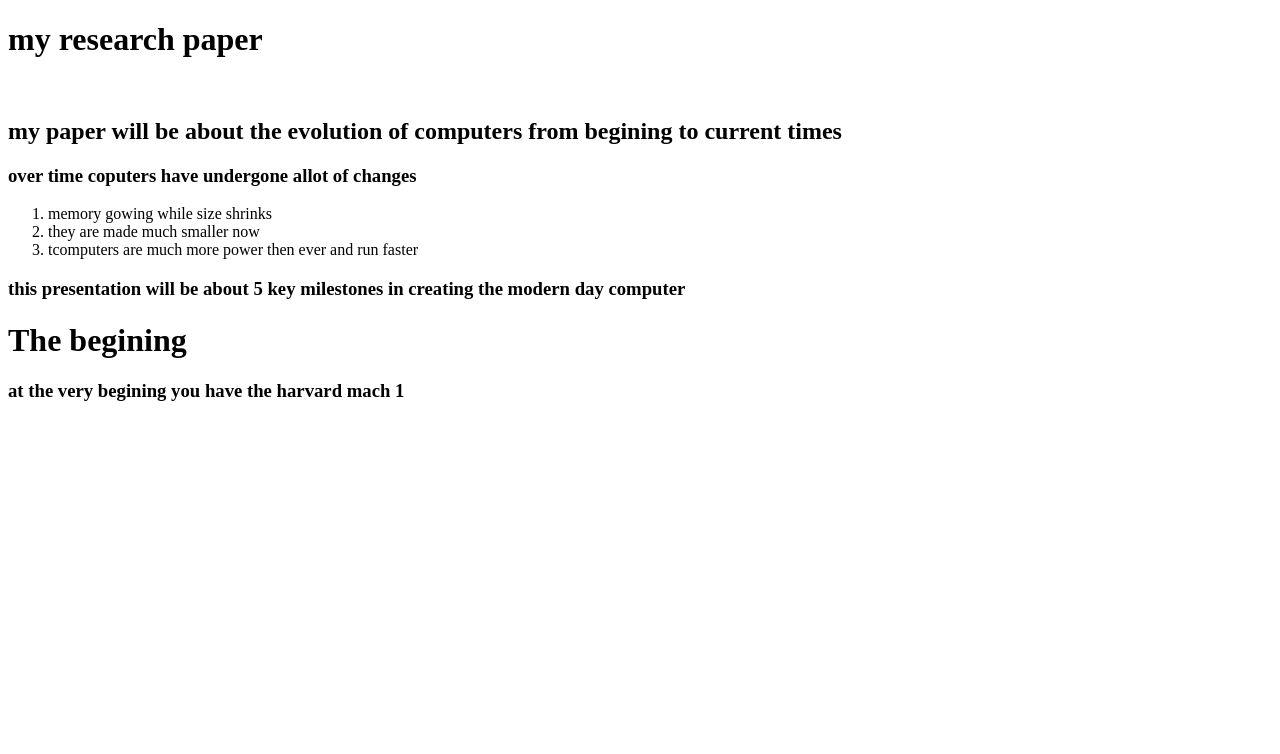
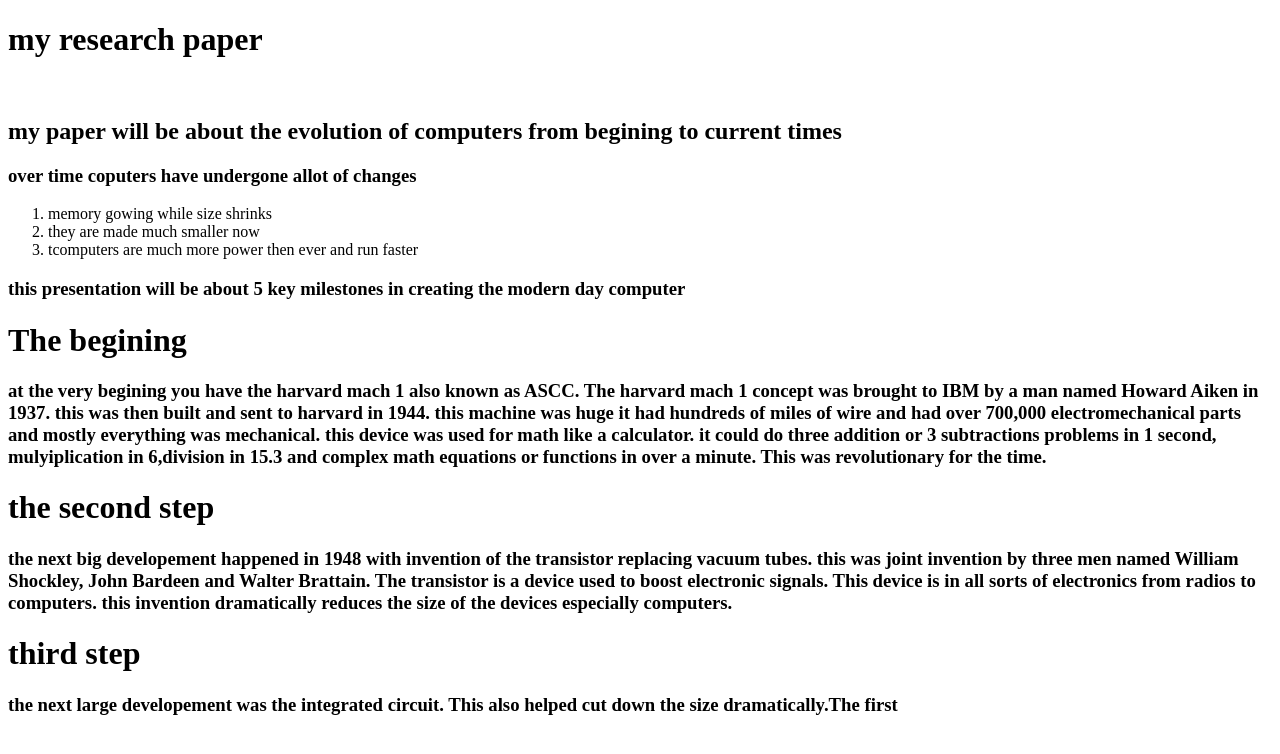
Before and after one commit to josiahyelverton/Research, a plain HTML site: page index.html in a window 1280 px wide. Drawn offline with Linux system fonts and the light colour scheme.

Commit message:
Update index.html

```diff
--- a/index.html
+++ b/index.html
@@ -1,5 +1,6 @@
 <!DOCTYPE html>
 <html lang="en">
+
 <head>
     <meta charset="UTF-8">
     <meta http-equiv="X-UA-Compatible" content="IE=edge">
@@ -18,6 +19,20 @@
     </ol>
     <h3>this presentation will be about 5 key milestones in creating the modern day computer</h3>
     <h1>The begining</h1>
-        <h3>at the very begining you have the harvard mach 1</h3>
+        <h3>at the very begining you have the harvard mach 1 also known as ASCC. The harvard mach 1 concept was brought to IBM
+            by a man named Howard Aiken in 1937. this was then built and sent to harvard in 1944. this machine was huge
+            it had hundreds of miles of wire and had over 700,000 electromechanical parts and mostly everything was mechanical.
+            this device was used for math like a calculator. it could do three addition or 3 subtractions problems in 1 second,
+            mulyiplication in 6,division in 15.3 and complex math equations or functions in over a minute. This was
+            revolutionary for the time.
+        </h3>
+        <h1>the second step </h1>
+        <h3>the next big developement happened in 1948 with invention of the transistor replacing vacuum tubes.
+             this was joint invention by three men named  William Shockley, John Bardeen and Walter Brattain. The transistor is a
+            device used to boost electronic signals. This device is in all sorts of electronics from radios to computers.
+            this invention dramatically reduces the size of the devices especially computers.
+        </h3>
+        <h1>third step </h1>
+        <h3>the next large developement was the integrated circuit. This also helped cut down the size dramatically.The first </h3>
 </body>
 </html>
```
